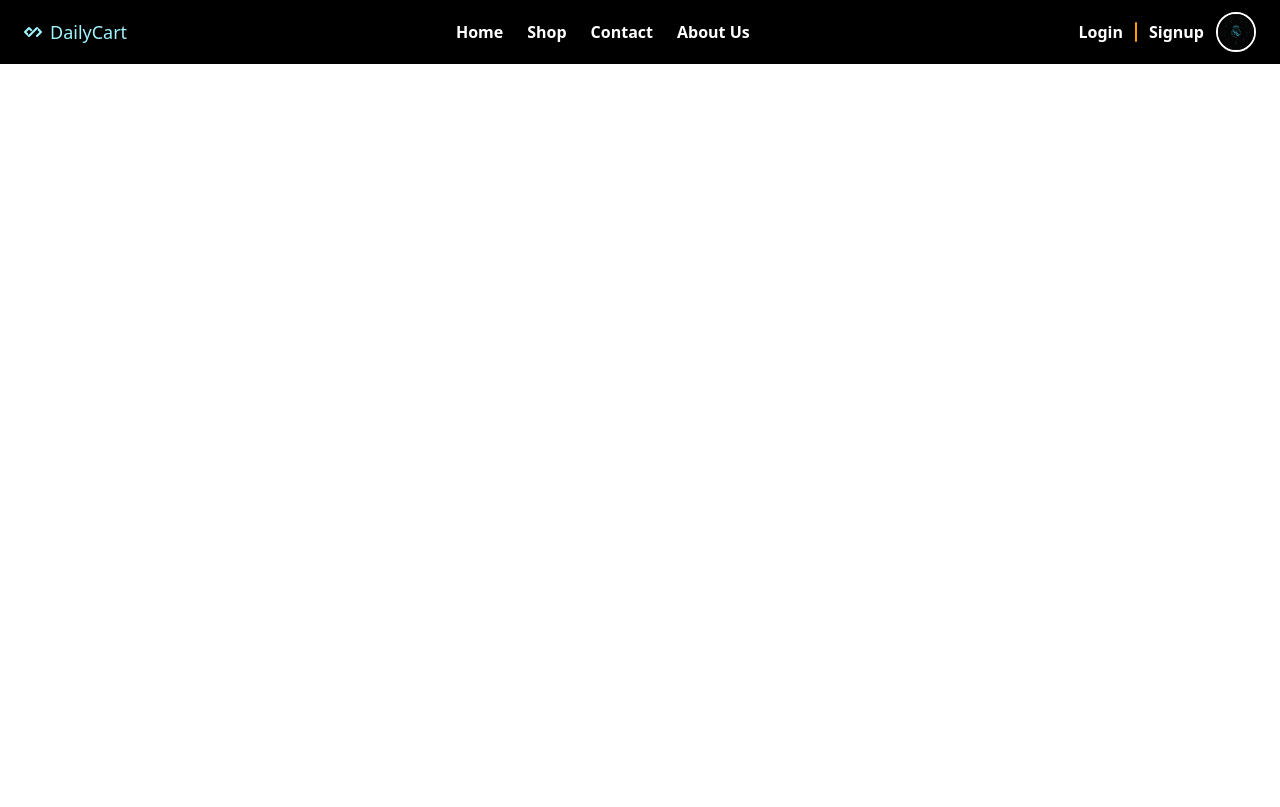
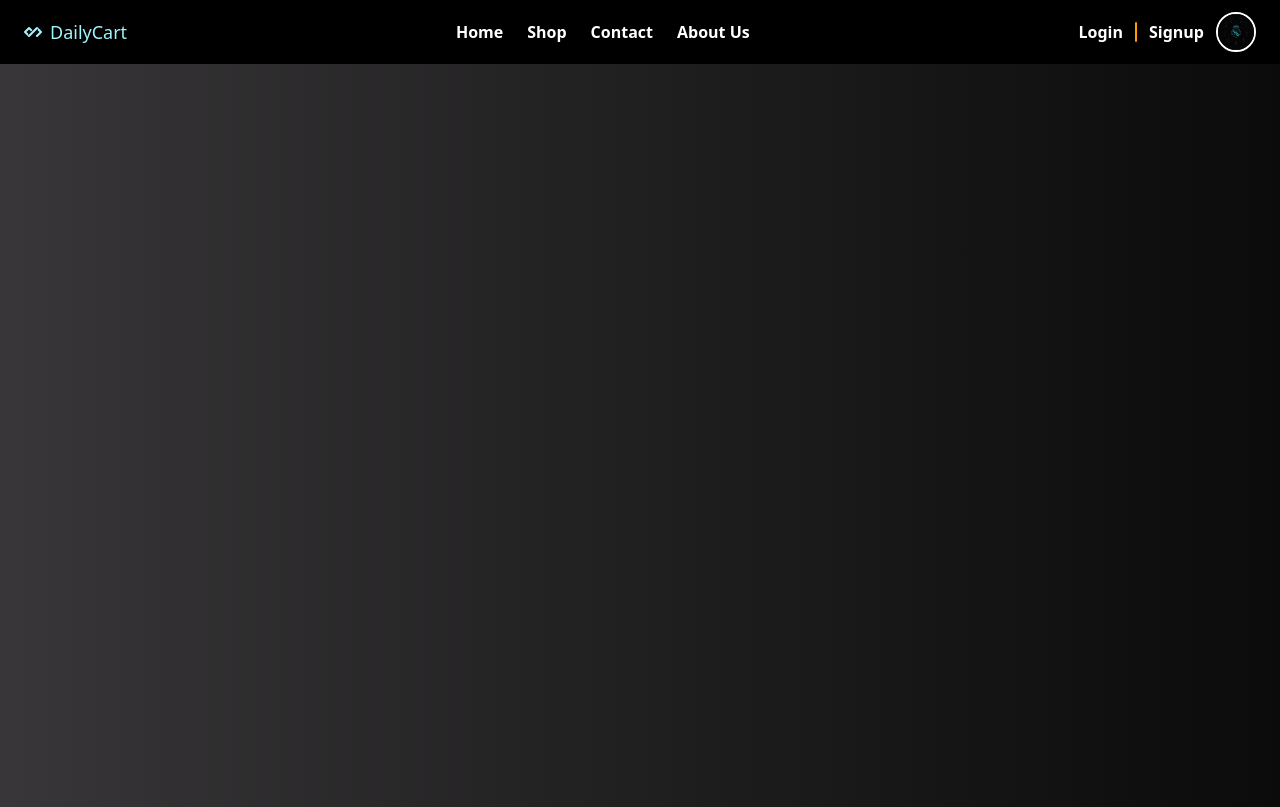
Before and after one commit to sethi-07/DailyCart, a React (Vite) app: page / in a window 1280 px wide. Built offline with nearby package versions, Linux system fonts and the light colour scheme.

Commit message:
Banner addition

```diff
--- /dev/null
+++ b/src/Components/Banner.jsx
@@ -0,0 +1,11 @@
+import React from 'react'
+
+const Banner = () => {
+  return (
+    <div className='w-full flex items-centre justify-center min-h-[743px] bg-linear-to-r from-[#383638] to-[#0b0b0b]'>
+      <div className="max-w-7xl mx-auto w-full px-4"></div>
+    </div>
+  )
+}
+
+export default Banner
--- a/src/Components/Navbar.jsx
+++ b/src/Components/Navbar.jsx
@@ -30,7 +30,7 @@ const Navbar = () => {
   return (
     <NavLink
       to={item?.link}
-      className={`hover:text-blue-900 transition-colors ${className}`}
+      className={`hover:text-cyan-200 transition-colors ${className}`}
     >
       {item?.page}
     </NavLink>
@@ -73,7 +73,7 @@ const Navbar = () => {
         <NavItems
           key={item.page}
           item={item}
-          className="hover:text-blue-900"
+          className="hover:text-cyan-400"
         />
       ))}
     </nav>
--- a/src/Pages/Home/Home.jsx
+++ b/src/Pages/Home/Home.jsx
@@ -1,10 +1,12 @@
 import React from 'react'
 import Navbar from '../../Components/Navbar'
+import Banner from '../../Components/Banner'
 
 const Home = () => {
   return (
     <>
     <Navbar />
+    <Banner />
     </>
   )
 }
```
Also changed, not shown: nat.jpg (added).
